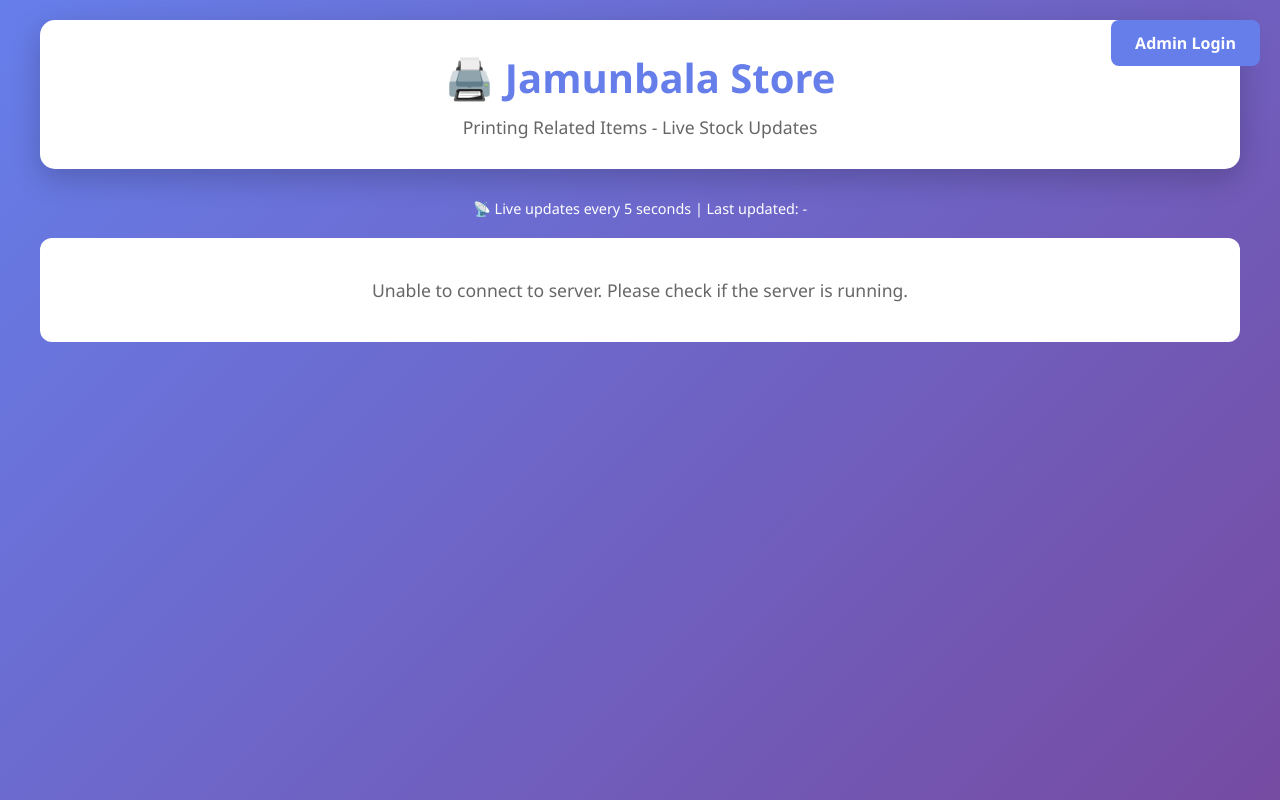
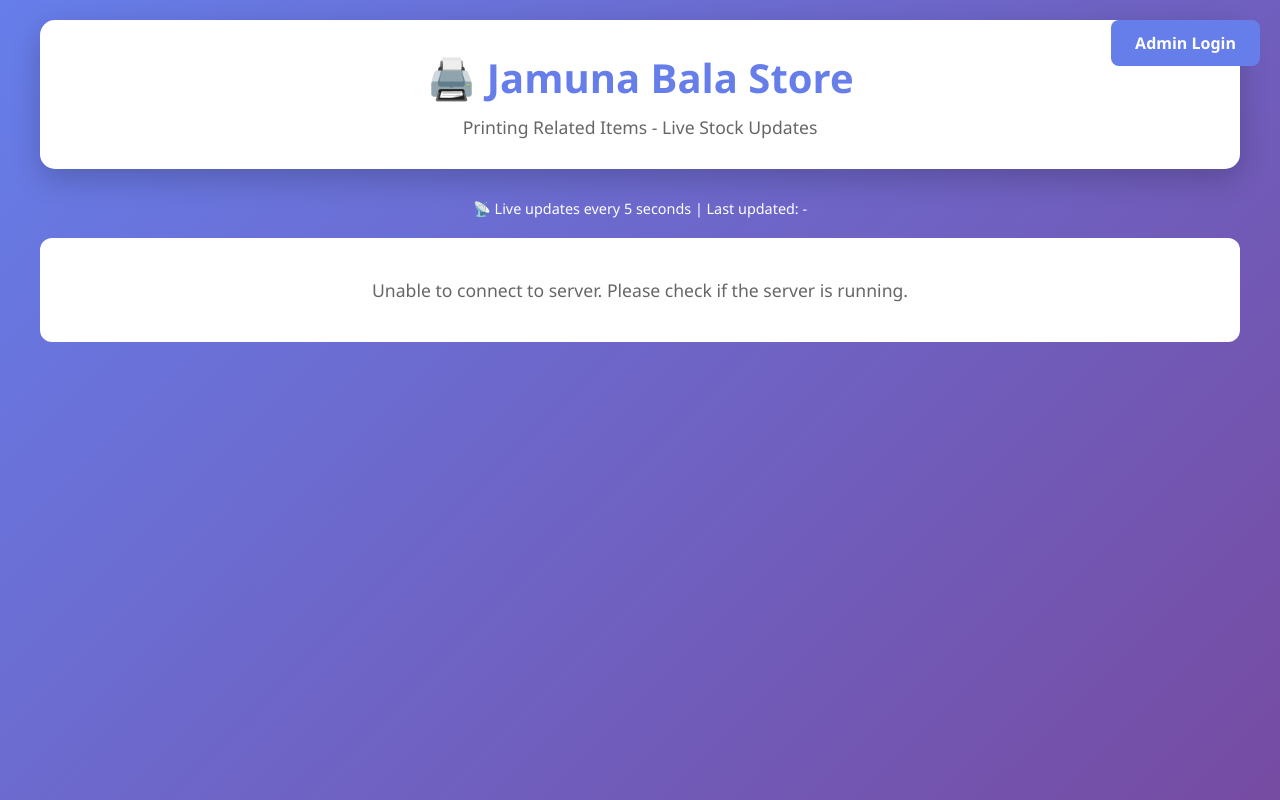
Before and after one commit to Swarnab2026/printing_shop, a plain HTML site: page frontend/index.html in a window 1280 px wide. Drawn offline with Linux system fonts and the light colour scheme; no server answers.

Commit message:
Correct store name from 'Jamunbala' to 'Jamuna Bala'

```diff
--- a/frontend/index.html
+++ b/frontend/index.html
@@ -164,7 +164,7 @@
         <a href="admin.html" class="admin-btn">Admin Login</a>
 
         <header>
-            <h1>🖨️ Jamunbala Store</h1>
+            <h1>🖨️ Jamuna Bala Store</h1>
             <p class="subtitle">Printing Related Items - Live Stock Updates</p>
         </header>
 
```
